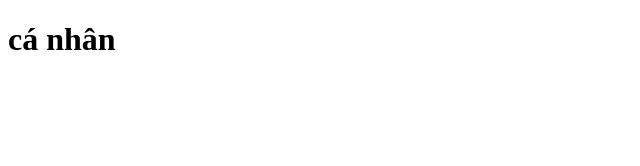
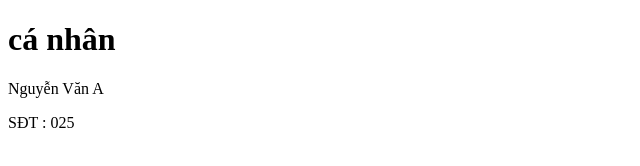
Before and after one commit to Duong1710/Shop-online, a plain HTML site: page profile.html in a window 1280 px wide. Shown: the whole page, without its empty margins (0-640 px from the left). Drawn offline with Linux system fonts and the light colour scheme.

Commit message:
Cập nhật thêm họ tên + SĐT

```diff
--- a/profile.html
+++ b/profile.html
@@ -7,5 +7,7 @@
 </head>
 <body>
     <h1>cá nhân</h1>
+    <p>Nguyễn Văn A</p>
+    <p>SĐT : 025</p>
 </body>
 </html>
```
